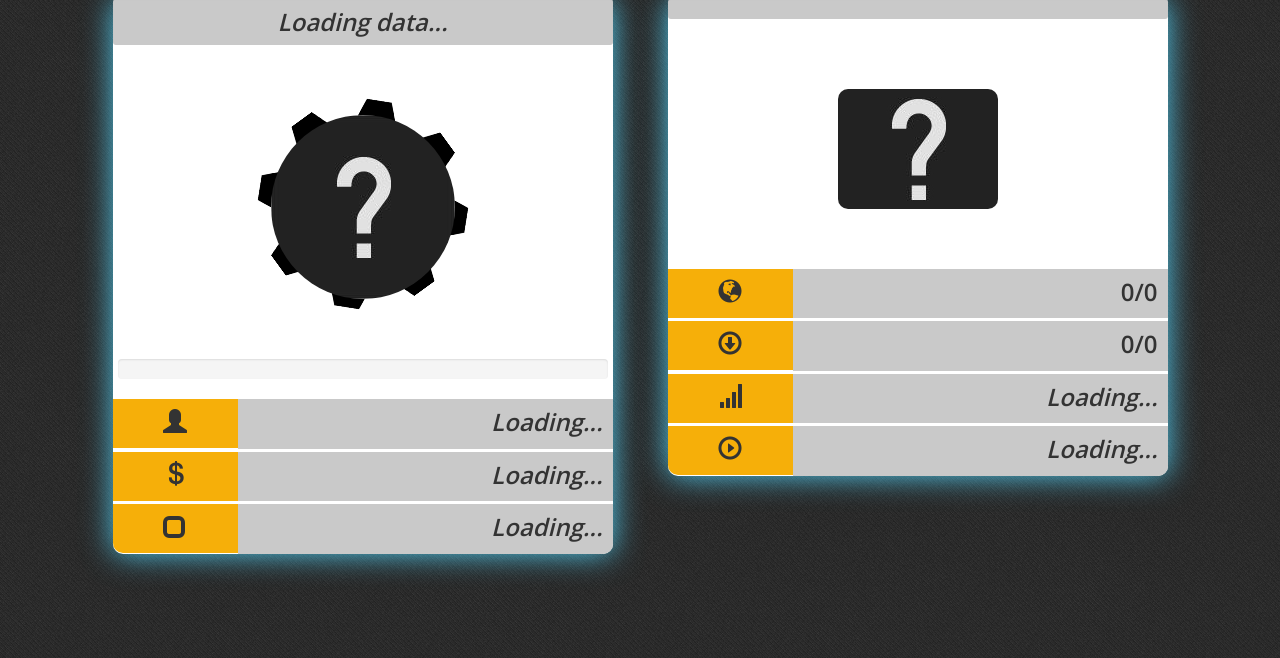
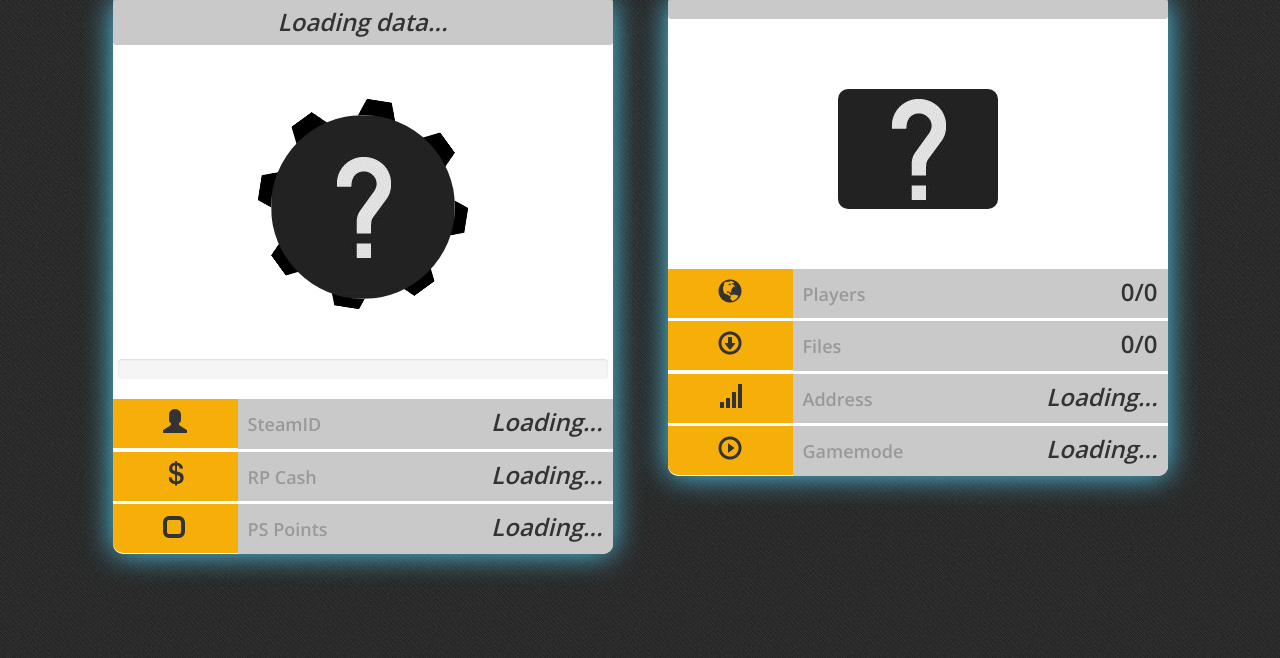
Before and after one commit to Svenskunganka/OpenLoad, a PHP site: page /templates/strapquery/index.html in a window 1280 px wide. Shown: the part 142-800 px from the top of the page. Run offline with PHP 8.4, Linux system fonts and the light colour scheme; some libraries are stand-ins or nearby versions.

Commit message:
Minor bug fix and StrapQuery patch
Fixed a minor bug where specifying ?template=something would return a
random template and patched the StrapQuery template with column
information.

```diff
--- a/index.php
+++ b/index.php
@@ -11,7 +11,7 @@
 
 if(!empty($_GET['template'])) {
 	include 'src/config/template.list.php';
-	$template = strtolower(substr($_GET['template'], 0, strpos($_GET['template'], "#"))); // We got template=template#steamid#map#ip, so let's filter #steamid#map#ip out.
+  $template = $_GET['template'];
 	if(array_search($template, $templates) === false) {
 		$template = array_rand($templates); // Someone specified a template that doesn't exist! So let's give them a random one!
 	}
--- a/templates/strapquery/css/strapquery.css
+++ b/templates/strapquery/css/strapquery.css
@@ -81,6 +81,16 @@ body {
 	text-align:right;
 	padding-bottom:3px;
 	float:right;
+}
+
+.grid-text.right.colinfo {
+	text-align:left;
+	float:left;
+	font-size:18px;
+	font-weight:600;
+	color:#999;
+	padding-top:3px;
+	padding-bottom:0;
 }
 
 .grid-text.right.clean {
--- a/templates/strapquery/index.html
+++ b/templates/strapquery/index.html
@@ -40,15 +40,15 @@
 						</div>
 						<div class="row">
 							<div class="col-lg-3 col-md-3 col-sm-3 col-xs-3 bg-left"><h3 class="grid-text left"><span class="glyphicon glyphicon-user"></span></h3></div>
-							<div class="col-lg-9 col-md-9 col-sm-9 col-xs-9 bg-right"><h3 class="grid-text right" id="steamid"><em>Loading...</em></h3></div>
+							<div class="col-lg-9 col-md-9 col-sm-9 col-xs-9 bg-right"><p class="small grid-text right colinfo">SteamID</p><h3 class="grid-text right" id="steamid"><em>Loading...</em></h3></div>
 						</div>
 						<div class="row">
 							<div class="col-lg-3 col-md-3 col-sm-3 col-xs-3 bg-left"><h3 class="grid-text left"><span class="glyphicon glyphicon-usd"></span></h3></div>
-							<div class="col-lg-9 col-md-9 col-sm-9 col-xs-9 bg-right"><h3 class="grid-text right" id="darkrp"><em>Loading...</em></h3></div>
+							<div class="col-lg-9 col-md-9 col-sm-9 col-xs-9 bg-right"><p class="small grid-text right colinfo">RP Cash</p><h3 class="grid-text right" id="darkrp"><em>Loading...</em></h3></div>
 						</div>
 						<div class="row">
 							<div class="col-lg-3 col-md-3 col-sm-3 col-xs-3 bg-left bg-end-left"><h3 class="grid-text left"><span class="glyphicon glyphicon-unchecked"></span></h3></div>
-							<div class="col-lg-9 col-md-9 col-sm-9 col-xs-9 bg-right bg-end-right"><h3 class="grid-text right" id="pointshop"><em>Loading...</em></h3></div>
+							<div class="col-lg-9 col-md-9 col-sm-9 col-xs-9 bg-right bg-end-right"><p class="small grid-text right colinfo">PS Points</p><h3 class="grid-text right" id="pointshop"><em>Loading...</em></h3></div>
 						</div>
 					</div>
 				</div>
@@ -59,19 +59,19 @@
 						<p class="server-name" id="servername"></p>
 						<div class="row">
 							<div class="col-lg-3 col-md-3 col-sm-3 col-xs-3 bg-left"><h3 class="grid-text left"><span class="glyphicon glyphicon-globe"></span></h3></div>
-							<div class="col-lg-9 col-md-9 col-sm-9 col-xs-9 bg-right"><h3 class="grid-text right clean" id="maxplayers">0</h3><h3 class="grid-text right clean">/</h3><h3 class="grid-text right clean" id="players">0</h3></div>
+							<div class="col-lg-9 col-md-9 col-sm-9 col-xs-9 bg-right"><p class="small grid-text right colinfo">Players</p><h3 class="grid-text right clean" id="maxplayers">0</h3><h3 class="grid-text right clean">/</h3><h3 class="grid-text right clean" id="players">0</h3></div>
 						</div>
 						<div class="row">
 							<div class="col-lg-3 col-md-3 col-sm-3 col-xs-3 bg-left"><h3 class="grid-text left"><span class="glyphicon glyphicon-download"></span></h3></div>
-							<div class="col-lg-9 col-md-9 col-sm-9 col-xs-9 bg-right"><h3 class="grid-text right clean" id="filestotal">0</h3><h3 class="grid-text right clean">/</h3><h3 class="grid-text right clean" id="filesneeded">0</h3></div>
+							<div class="col-lg-9 col-md-9 col-sm-9 col-xs-9 bg-right"><p class="small grid-text right colinfo">Files</p><h3 class="grid-text right clean" id="filestotal">0</h3><h3 class="grid-text right clean">/</h3><h3 class="grid-text right clean" id="filesneeded">0</h3></div>
 						</div>
 						<div class="row">
 							<div class="col-lg-3 col-md-3 col-sm-3 col-xs-3 bg-left"><h3 class="grid-text left"><span class="glyphicon glyphicon-signal"></span></h3></div>
-							<div class="col-lg-9 col-md-9 col-sm-9 col-xs-9 bg-right"><h3 class="grid-text right" id="ip"><em>Loading...</em></h3></div>
+							<div class="col-lg-9 col-md-9 col-sm-9 col-xs-9 bg-right"><p class="small grid-text right colinfo">Address</p><h3 class="grid-text right" id="ip"><em>Loading...</em></h3></div>
 						</div>
 						<div class="row">
 							<div class="col-lg-3 col-md-3 col-sm-3 col-xs-3 bg-left bg-end-left"><h3 class="grid-text left"><span class="glyphicon glyphicon-play-circle"></span></h3></div>
-							<div class="col-lg-9 col-md-9 col-sm-9 col-xs-9 bg-right bg-end-right"><h3 class="grid-text right" id="gamemode"><em>Loading...</em></h3></div>
+							<div class="col-lg-9 col-md-9 col-sm-9 col-xs-9 bg-right bg-end-right"><p class="small grid-text right colinfo">Gamemode</p><h3 class="grid-text right" id="gamemode"><em>Loading...</em></h3></div>
 						</div>
 					</div>
 				</div>
```
